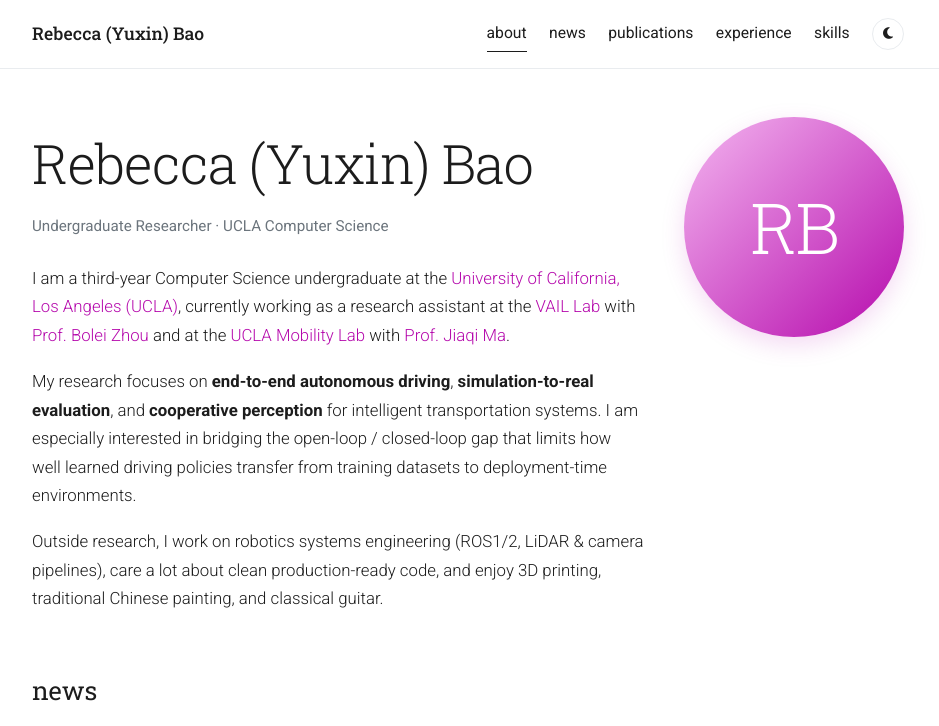
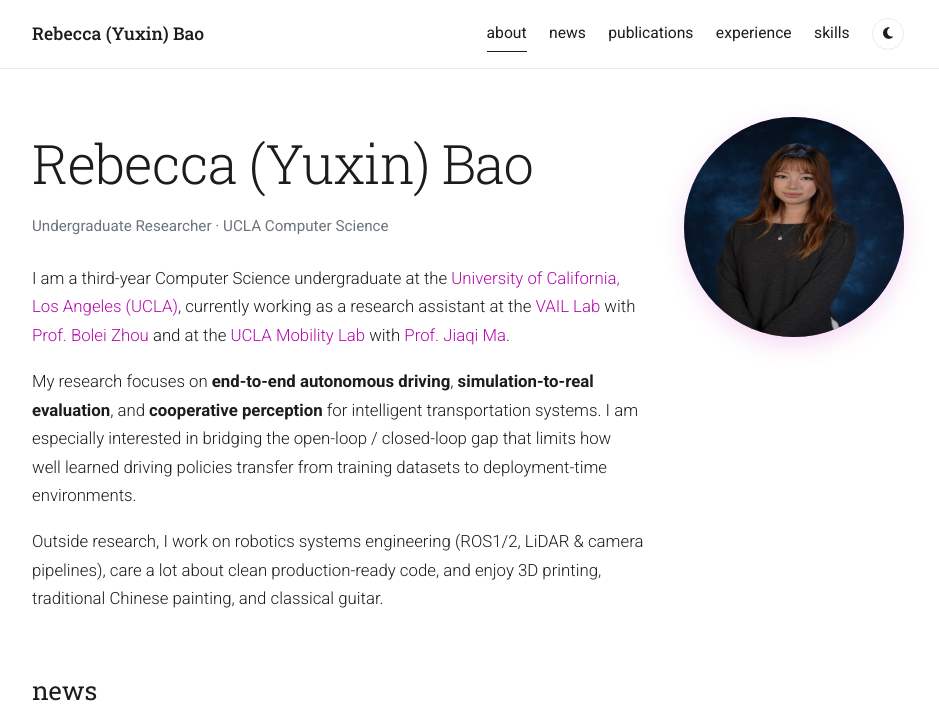
Before and after one commit to c13752hz/c13752hz.github.io, a plain HTML site: page index.html in a window 1280 px wide. Shown: the top 726 px of the page, without its empty margins (172-1111 px from the left). Drawn offline with Linux system fonts and the light colour scheme.

Commit message:
Upload profile pic

```diff
--- a/index.html
+++ b/index.html
@@ -308,7 +308,7 @@
         Outside research, I work on robotics systems engineering (ROS1/2, LiDAR &amp; camera pipelines), care a lot about clean production-ready code, and enjoy 3D printing, traditional Chinese painting, and classical guitar.
       </p>
     </div>
-    <div class="avatar" aria-label="Rebecca Bao profile photo placeholder">RB</div>
+    <img src="img/profile.JPG" class="avatar">
   </section>
 
   <section id="news">
```
Also changed, not shown: img/profile.JPG (added).
